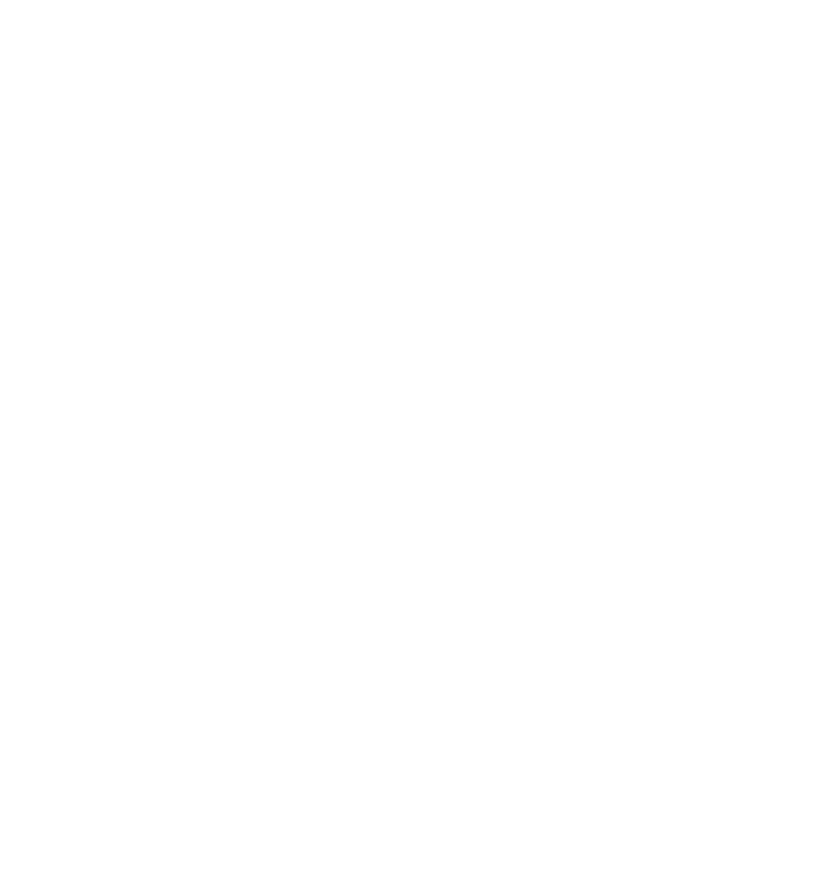
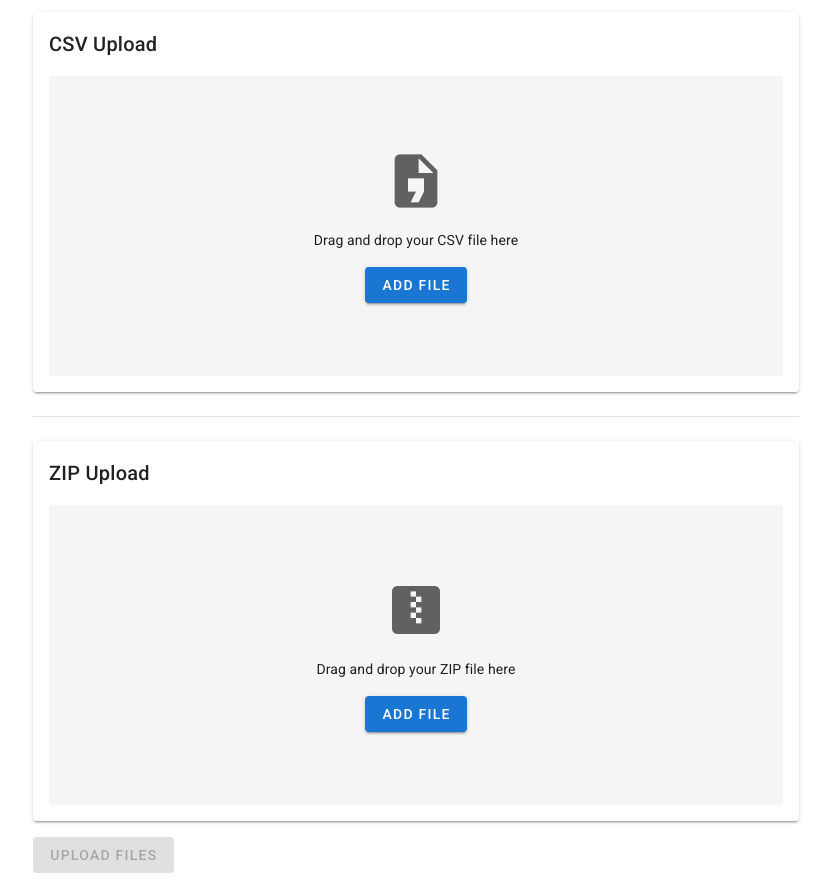
Before and after one commit to fu-mi-man/pra, a Nuxt app in the folder frontend/project/: page /zipUploadPage in a window 1280 px wide. Before the commit this address had no page. Shown: the whole page, without its empty margins (224-1055 px from the left). Before the commit the page ends 800 px from the top, so only its background shows below. Built offline with nearby package versions, Linux system fonts and the light colour scheme.

Commit message:
add zipupload

```diff
--- /dev/null
+++ b/frontend/project/pages/zipUploadPage.vue
@@ -0,0 +1,123 @@
+<template>
+  <v-row justify="center">
+    <v-col cols="12" md="8">
+      <file-uploader
+        title="CSV Upload"
+        file-type="CSV"
+        accept=".csv"
+        icon="mdi-file-delimited"
+        file-icon="mdi-file-document-outline"
+        :validate-file="validateCSV"
+        @file-selected="onCSVFileSelected"
+        @file-removed="onFileRemoved"
+      />
+
+      <v-divider class="my-6"></v-divider>
+
+      <file-uploader
+        title="ZIP Upload"
+        file-type="ZIP"
+        accept=".zip"
+        icon="mdi-zip-box"
+        file-icon="mdi-zip-box-outline"
+        :validate-file="validateZIP"
+        @file-selected="onZIPFileSelected"
+        @file-removed="onFileRemoved"
+      />
+
+      <v-btn
+        class="mt-4"
+        color="success"
+        :disabled="!csvFile || !zipFile"
+        @click="uploadFiles"
+      >
+        Upload Files
+      </v-btn>
+
+      <v-card v-if="zipFile" class="mt-4">
+        <v-card-title>Uploaded ZIP File</v-card-title>
+        <v-card-text>
+          <p>Filename: {{ zipFile.name }}</p>
+          <p>Size: {{ formatFileSize(zipFile.size) }}</p>
+        </v-card-text>
+      </v-card>
+    </v-col>
+  </v-row>
+</template>
+
+<script>
+import FileUploader from '@/components/FileUploader.vue'
+
+export default {
+  name: 'ZipUploadPage',
+  components: {
+    FileUploader
+  },
+  data() {
+    return {
+      csvFile: null,
+      zipFile: null,
+    }
+  },
+  methods: {
+    validateCSV(file) {
+      const validMimeTypes = [
+        'text/csv',
+        'application/vnd.ms-excel',
+        'application/csv',
+      ]
+      return validMimeTypes.includes(file.type) || file.name.toLowerCase().endsWith('.csv')
+    },
+    validateZIP(file) {
+      return file.type === 'application/zip' || file.name.toLowerCase().endsWith('.zip')
+    },
+    onCSVFileSelected(file) {
+      this.csvFile = file
+    },
+    onZIPFileSelected(file) {
+      this.zipFile = file
+    },
+    onFileRemoved() {
+      this.csvFile = null
+      this.zipFile = null
+    },
+    uploadFiles() {
+      if (this.csvFile && this.zipFile) {
+        this.parseCSVAndValidateZIP()
+      }
+    },
+    parseCSVAndValidateZIP() {
+      const reader = new FileReader()
+      reader.onload = (e) => {
+        const csv = e.target.result
+        const lines = csv.split('\n')
+        const headers = lines[0].split(',')
+        const imageNameIndex = headers.findIndex(header => header.trim().toLowerCase() === 'image_name')
+
+        if (imageNameIndex === -1) {
+          alert('CSV file does not contain an "image_name" column.')
+          return
+        }
+
+        // ここでCSVの内容とZIPファイルの検証を行います
+        // 現在の実装では、ZIPファイルの内容を検証せずに単純にアップロードします
+        this.handleUpload(lines, this.zipFile)
+      }
+      reader.readAsText(this.csvFile)
+    },
+    handleUpload(csvLines, zipFile) {
+      console.log('Uploading CSV data:', csvLines)
+      console.log('Uploading ZIP file:', zipFile.name)
+      // ここで実際のアップロード処理を実装します
+      alert('Files uploaded successfully!')
+    },
+    formatFileSize(bytes) {
+      if (bytes === 0) return '0 Bytes'
+      const k = 1024
+      const sizes = ['Bytes', 'KB', 'MB', 'GB', 'TB']
+      const i = Math.floor(Math.log(bytes) / Math.log(k))
+      return parseFloat((bytes / Math.pow(k, i)).toFixed(2)) + ' ' + sizes[i]
+    },
+  }
+}
+</script>
```
